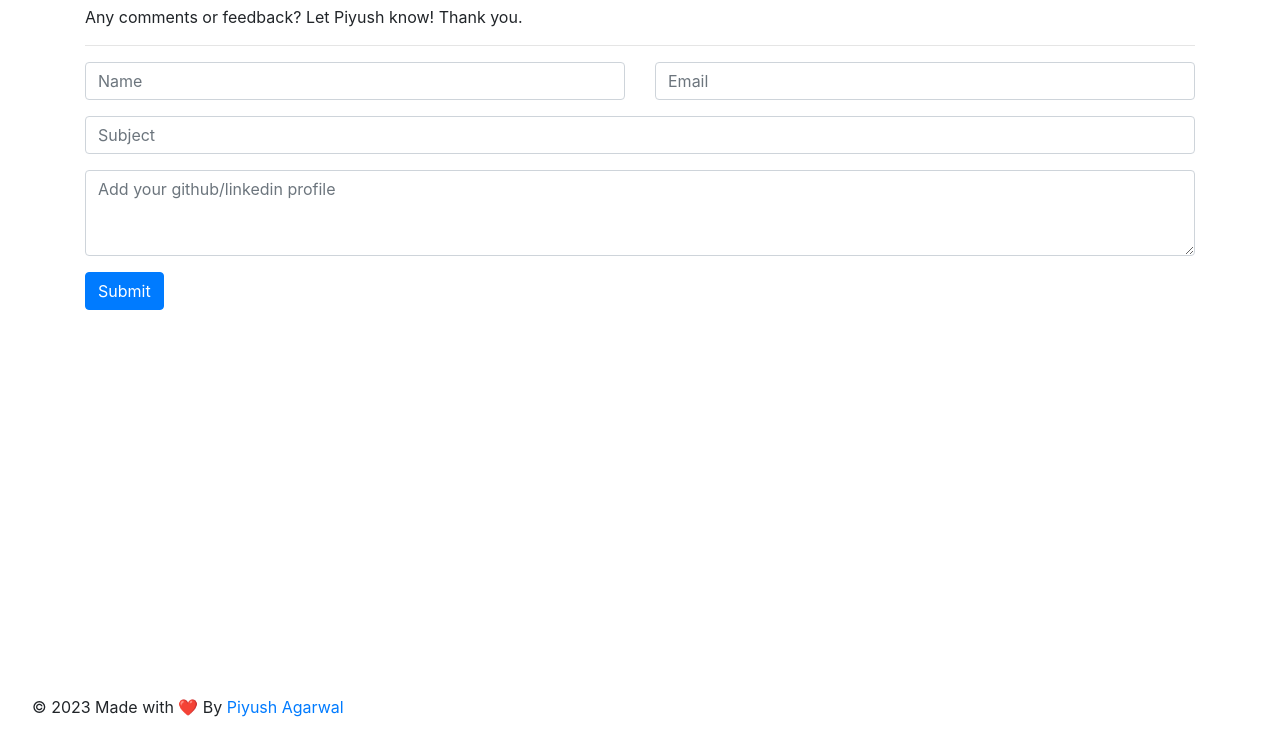
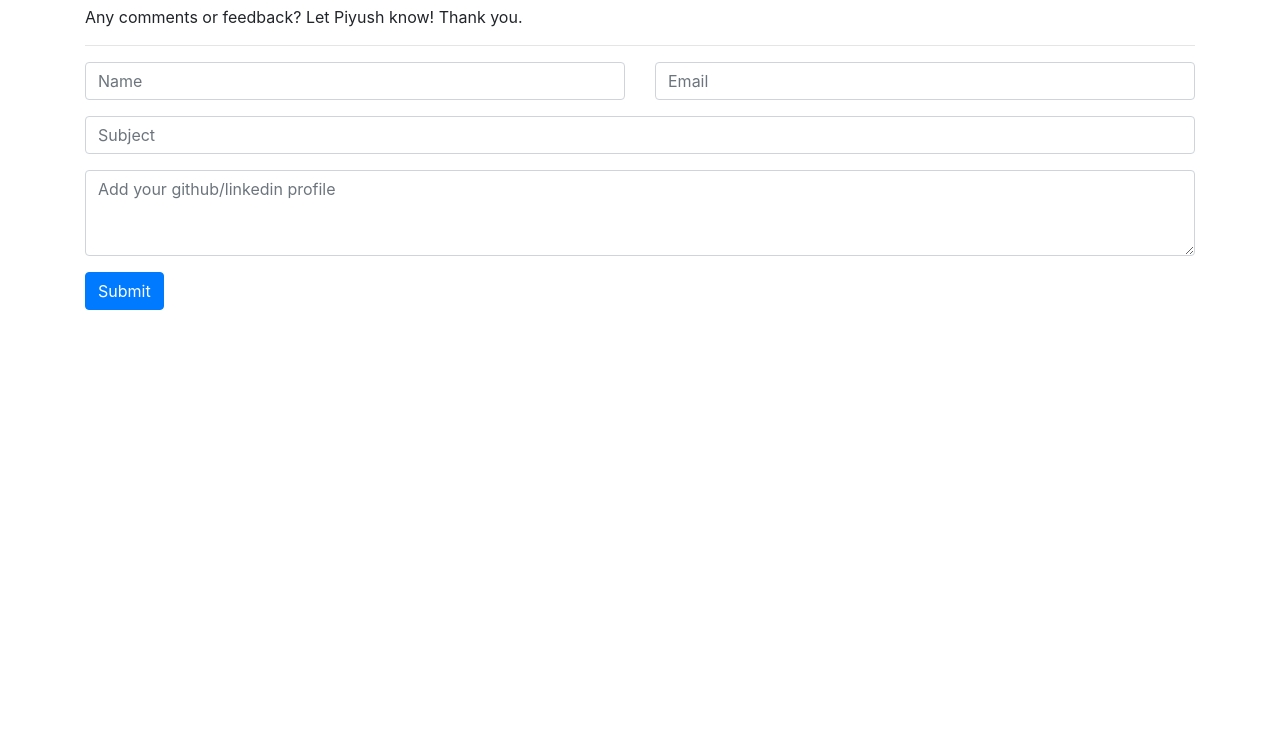
Before and after one commit to PiyushAgarwal14/quicklearn_contact, a website: page public/index.html in a window 1280 px wide. Shown: the part 65-800 px from the top of the page. Drawn offline with nearby package versions, Linux system fonts and the light colour scheme.

Commit message:
Update index.html

```diff
--- a/public/index.html
+++ b/public/index.html
@@ -91,10 +91,7 @@
       class="page-footer font-small blue"
     >
       <!-- Copyright -->
-      <div class="footer-copyright text-center py-3">
-        © 2023 Made with ❤️ By
-        <a href="https://piyushagarwal.freecluster.eu">Piyush Agarwal</a>
-      </div>
+
       <!-- Copyright -->
     </footer>
     <!-- Footer -->
```
